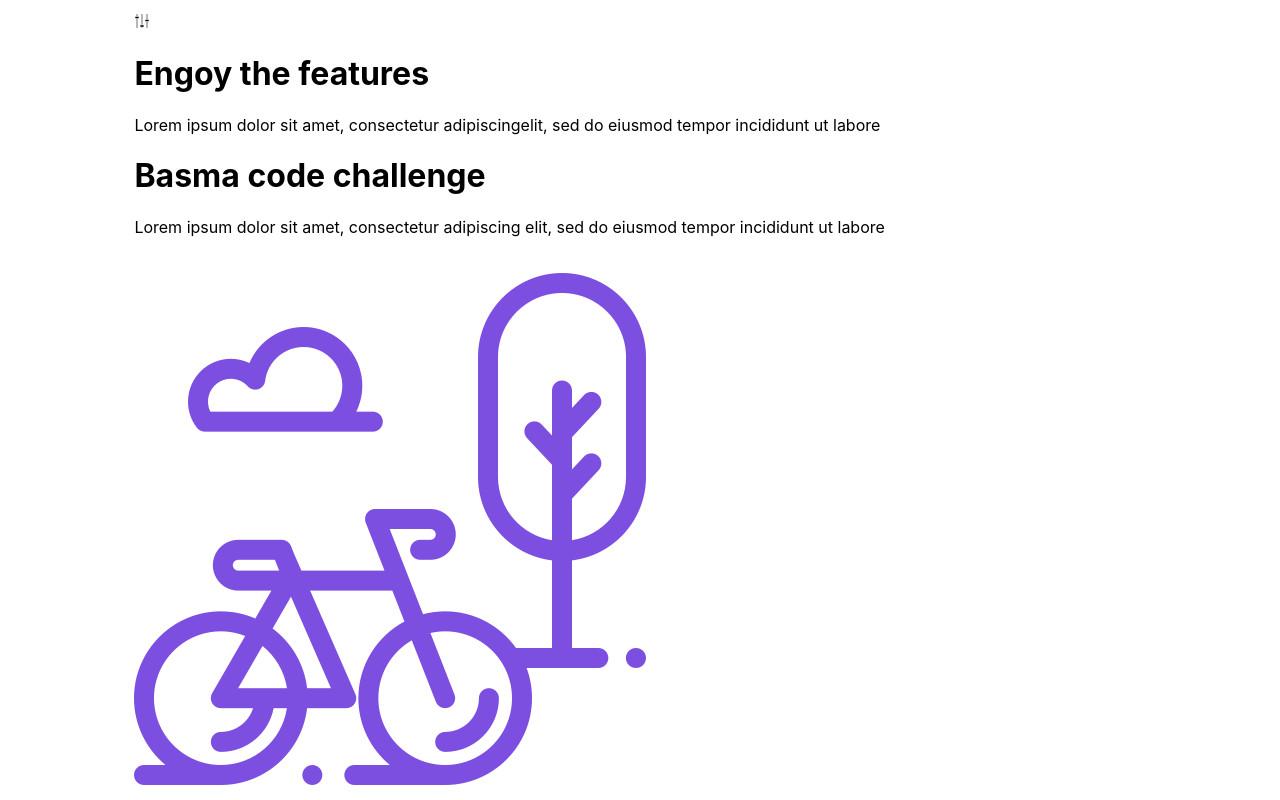
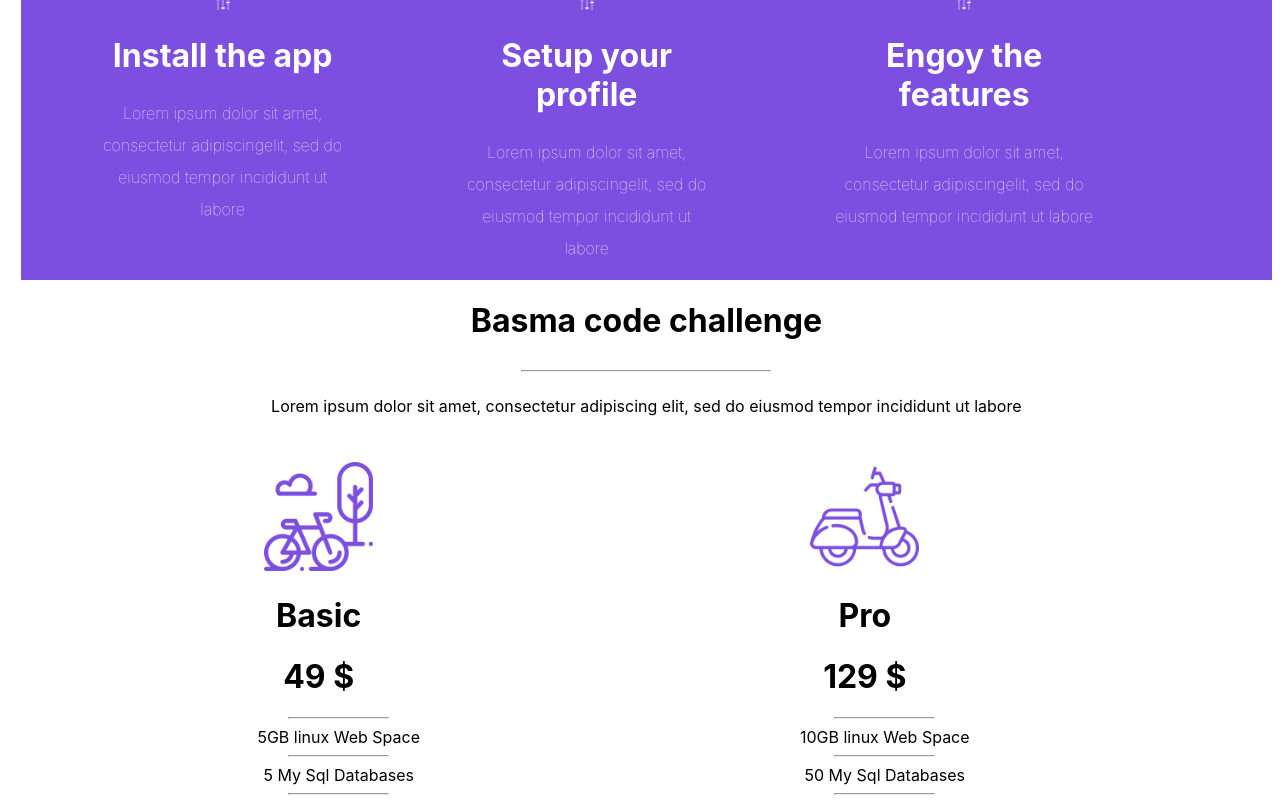
Before and after one commit to AlaaAlsalem/Basma, a React (Create React App) app: page / in a window 1280 px wide. Shown: the part 2560-3360 px from the top of the page. Built offline with nearby package versions, Linux system fonts and the light colour scheme.

Commit message:
Style pricing component

```diff
--- a/src/components/CardPricing.js
+++ b/src/components/CardPricing.js
@@ -5,11 +5,16 @@ const CardPricing = (props) => {
         <div>
         <img src={props.path} alt='basic/pro'/>
         <h1>{props.title}</h1>
-        <h1>{props.price}</h1>
+        <h1>{props.price} $</h1>
+
         <ul>
+             <hr/>
         <li>{props.feature1}</li>
+        <hr/>
         <li>{props.feature2}</li>
+        <hr/>
         <li>{props.feature3}</li>
+        <hr/>
         <li>{props.feature4}</li>
         </ul>
         <button type="button">sign up</button>
--- a/src/components/Cards.js
+++ b/src/components/Cards.js
@@ -1,9 +1,9 @@
 import {GiSettingsKnobs} from 'react-icons/gi'
-
+//import './Pricing.css'
 const Cards = (props)=> {
 
     return (
-        <div>
+        <div className='cardd'>
          <GiSettingsKnobs/>
         <h1>{props.title}</h1>
         <p>{props.description}</p>
--- /dev/null
+++ b/src/components/Pricing.css
@@ -0,0 +1,51 @@
+#pricing {
+    margin-top: 10%;
+    margin-left: -10%;
+    text-align: center;
+}
+
+.pricing_main {
+    background-color: #7c4fe0;
+    color: rgb(255, 255, 255);
+    display: flex;
+    flex-direction: column;
+    align-items: center;
+}
+
+.card {
+    display: grid;
+    grid-template-columns: auto auto auto;
+    width: 90%;
+    height: 100%;
+    text-align: center;
+}
+.card p {
+    line-height: 2em;
+    font-weight: 100;
+}
+.card img {
+    width: 20%;
+}
+.cardd {
+    width:70%;
+}
+
+.pricing_second {
+    display: flex;
+    flex-direction: column;
+    align-items: center;
+    justify-content: center;
+}
+
+hr {
+    width: 20%;
+}
+
+.second_card {
+    text-align: center;
+}
+
+.price_card {
+    background-color: red;
+
+}
--- a/src/components/Pricing.js
+++ b/src/components/Pricing.js
@@ -2,6 +2,7 @@ import CardPricing from "./CardPricing";
 import Cards from "./Cards";
 import bike from '../images/bike.png';
 import motorbike from '../images/motorbike.png';
+import './Pricing.css'
 
 const Pricing = () => {
     const card = [{
@@ -19,19 +20,19 @@ const Pricing = () => {
     const priceCard = [
         {
             path: bike,
-            title:'Basic',
-            price:49,
-            feature1:'5GB linux Web Space',
-            feature2:'5 My Sql Databases',
+            title: 'Basic',
+            price: 49,
+            feature1: '5GB linux Web Space',
+            feature2: '5 My Sql Databases',
             feature3: '24/7 Tech Support',
             feature4: 'Daily Backups'
         },
         {
             path: motorbike,
-        title:'Pro',
-        price:129,
-        feature1:'10GB linux Web Space',
-        feature2:'50 My Sql Databases',
+            title: 'Pro',
+            price: 129,
+            feature1: '10GB linux Web Space',
+            feature2: '50 My Sql Databases',
             feature3: 'Unlemeted Email',
             feature4: 'Daily Backups'
         },
@@ -42,27 +43,30 @@ const Pricing = () => {
                 <h1>Code Challenge</h1>
                 <p>Lorem ipsum dolor sit amet, consectetur adipiscing
                     elit, sed do eiusmod tempor incididunt ut labore</p>
+                <div className="card">
                     {card.map(item =>
                         <Cards title={item.title} description={item.description} />)}
+                </div>
 
             </div>
             <div>
-                <div>
+                <div className="pricing_second">
                     <h1>Basma code challenge</h1>
+                    <hr/>
                     <p>Lorem ipsum dolor sit amet, consectetur adipiscing
                         elit, sed do eiusmod tempor incididunt ut labore
                     </p>
                     <br />
                 </div>
-                <div>
+                <div className="card second_card">
                     {priceCard.map(item =>
-                        <CardPricing path={item.path}
+                        <CardPricing className='price_card' path={item.path}
                             title={item.title}
                             price={item.price}
                             feature1={item.feature1}
                             feature2={item.feature2}
                             feature3={item.feature3}
-                         feature4={item.feature4}/>)}
+                            feature4={item.feature4} />)}
                 </div>
                 <p>Not sure what to choose? <a href="#">Contact Us</a></p>
             </div>
```
Lines whose indentation alone changed are shown as unchanged.
